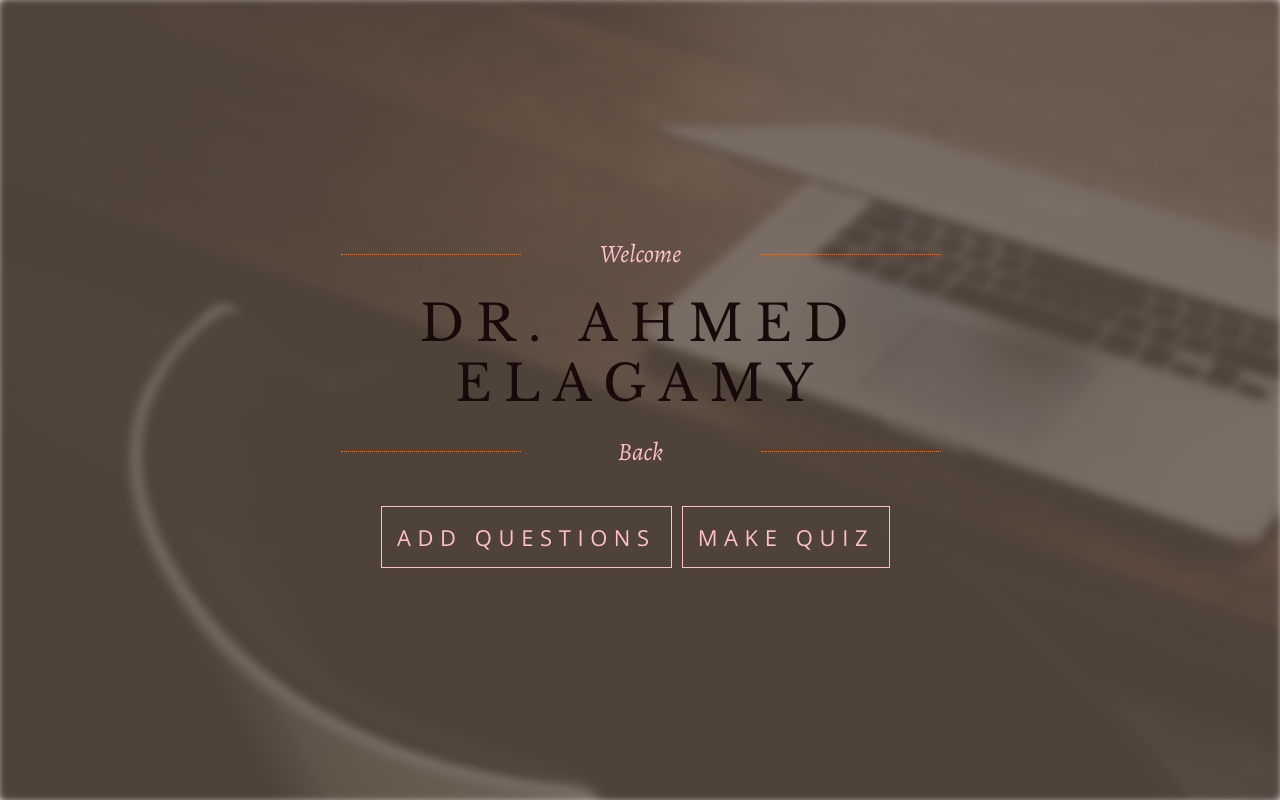
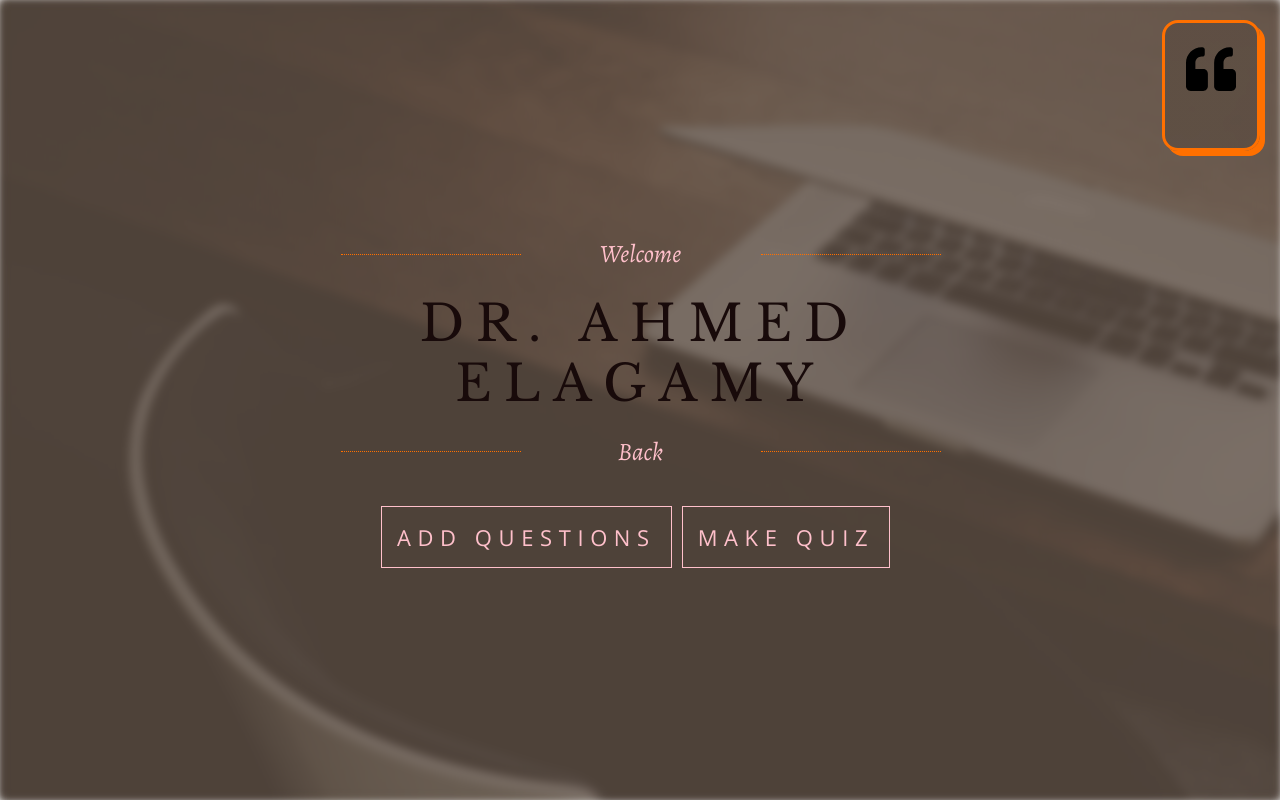
Before and after one commit to agamy5280/Quiz-Maker, an Angular app: page / in a window 1280 px wide. Built offline with nearby package versions, Linux system fonts and the light colour scheme; no server answers.

Commit message:
Added quote generator

```diff
--- a/src/app/home-page/home-page.component.html
+++ b/src/app/home-page/home-page.component.html
@@ -19,3 +19,4 @@
     </div>
   </div>
 </div>
+<app-quotes class="qoutes"></app-quotes>
--- a/src/app/home-page/home-page.component.scss
+++ b/src/app/home-page/home-page.component.scss
@@ -462,3 +462,12 @@
     color: pink;
   }
 }
+.qoutes {
+  margin: 20px 20px 0 0;
+  position: absolute;
+  top: 0;
+  right: 0;
+  // display: flex;
+  // justify-content: center;
+  // align-items: center;
+}
--- /dev/null
+++ b/src/app/quotes/quotes.component.html
@@ -0,0 +1,10 @@
+<div class="body">
+    <blockquote>
+        <svg class="quote-icon" viewBox="0 0 512 512" width="100" title="quote-left">
+          <path
+            d="M464 256h-80v-64c0-35.3 28.7-64 64-64h8c13.3 0 24-10.7 24-24V56c0-13.3-10.7-24-24-24h-8c-88.4 0-160 71.6-160 160v240c0 26.5 21.5 48 48 48h128c26.5 0 48-21.5 48-48V304c0-26.5-21.5-48-48-48zm-288 0H96v-64c0-35.3 28.7-64 64-64h8c13.3 0 24-10.7 24-24V56c0-13.3-10.7-24-24-24h-8C71.6 32 0 103.6 0 192v240c0 26.5 21.5 48 48 48h128c26.5 0 48-21.5 48-48V304c0-26.5-21.5-48-48-48z" />
+        </svg>
+        <p class="quote-text">{{ quote }}</p>
+        <p class="credit">{{ author }}</p>
+      </blockquote>
+</div>
--- /dev/null
+++ b/src/app/quotes/quotes.component.scss
@@ -0,0 +1,99 @@
+@import url("https://fonts.googleapis.com/css?family=Lora:400,400i,700");
+
+* {
+  padding: 0;
+  margin: 0;
+  box-sizing: border-box;
+}
+
+.body {
+  display: flex;
+  justify-content: center;
+  align-items: center;
+  font-family: Lora, sans-serif;
+//   height: 100vh
+}
+
+blockquote {
+  max-width: 400px;
+  padding: 1.3em;
+  color: #180A0A;
+  font-weight: bold;
+  border: solid 3px #FF7000;
+  border-radius: 1em;
+  box-shadow: #FF7000 5px 5px 0;
+  -webkit-animation: info-appear 3s 1;
+  -moz-animation: info-appear 3s 1;
+  -o-animation: info-appear 3s 1;
+  animation: info-appear 3s 1;
+  background: linear-gradient(to bottom, rgba(92, 77, 66, 0.8) 0%, rgba(92, 77, 66, 0.8) 100%)
+}
+
+.quote-text {
+  font-style: italic;
+}
+
+.credit {
+  float: right;
+  margin-top: 1.3em;
+  font-weight: bold;
+  font-size: 1.2em;
+}
+
+.quote-icon {
+  width: 50px;
+  margin-bottom: 0.5em;
+  color:pink;
+}
+@-webkit-keyframes info-appear {
+    from {
+      opacity: 0;
+      filter: blur(3px);
+    }
+    50% {
+      opacity: 0;
+      filter: blur(2px);
+    }
+    to {
+      opacity: 1;
+    }
+  }
+  @-moz-keyframes info-appear {
+    from {
+      opacity: 0;
+      filter: blur(3px);
+    }
+    50% {
+      opacity: 0;
+      filter: blur(2px);
+    }
+    to {
+      opacity: 1;
+    }
+  }
+  @-o-keyframes info-appear {
+    from {
+      opacity: 0;
+      filter: blur(3px);
+    }
+    50% {
+      opacity: 0;
+      filter: blur(2px);
+    }
+    to {
+      opacity: 1;
+    }
+  }
+  @keyframes info-appear {
+    from {
+      opacity: 0;
+      filter: blur(3px);
+    }
+    50% {
+      opacity: 0;
+      filter: blur(2px);
+    }
+    to {
+      opacity: 1;
+    }
+  }
--- /dev/null
+++ b/src/app/quotes/quotes.component.ts
@@ -0,0 +1,24 @@
+import { Component, OnInit } from '@angular/core';
+import { QoutesService } from '../services/qoutes.service';
+
+@Component({
+  selector: 'app-quotes',
+  templateUrl: './quotes.component.html',
+  styleUrls: ['./quotes.component.scss']
+})
+export class QuotesComponent implements OnInit {
+  temp: any;
+  quote: string = "";
+  author: string = "";
+  constructor(private qouteService: QoutesService) {}
+  ngOnInit(): void {
+    this.qouteService.getQoute().subscribe((data: any)=>{
+      this.temp = data;
+      this.quote = data.quote;
+      this.author = data.author;
+      console.log(this.temp);
+      console.log(this.quote);
+      console.log(this.author);
+    })
+  }
+}
--- /dev/null
+++ b/src/app/services/qoutes.service.ts
@@ -0,0 +1,20 @@
+import { Injectable } from '@angular/core';
+import { HttpClient } from '@angular/common/http';
+@Injectable({
+  providedIn: 'root'
+})
+export class QoutesService {
+  URL: string = "https://dummyjson.com/quotes/random";
+  qoute: string ="";
+  author: string ="";
+  temp: any;
+  constructor(private http: HttpClient) {
+   }
+  //  getCategories(): any {
+  //   return this.httpClient.get(`${environment.apiUrl}categories/`);
+  // }
+  getQoute(): any {
+    return this.http.get(this.URL);
+    // console.log(this.temp);
+  }
+}
```
Also changed, not shown: src/app/app.module.ts (+6 -2 lines), 2 other files (tests, documents, lock files or other folders).
